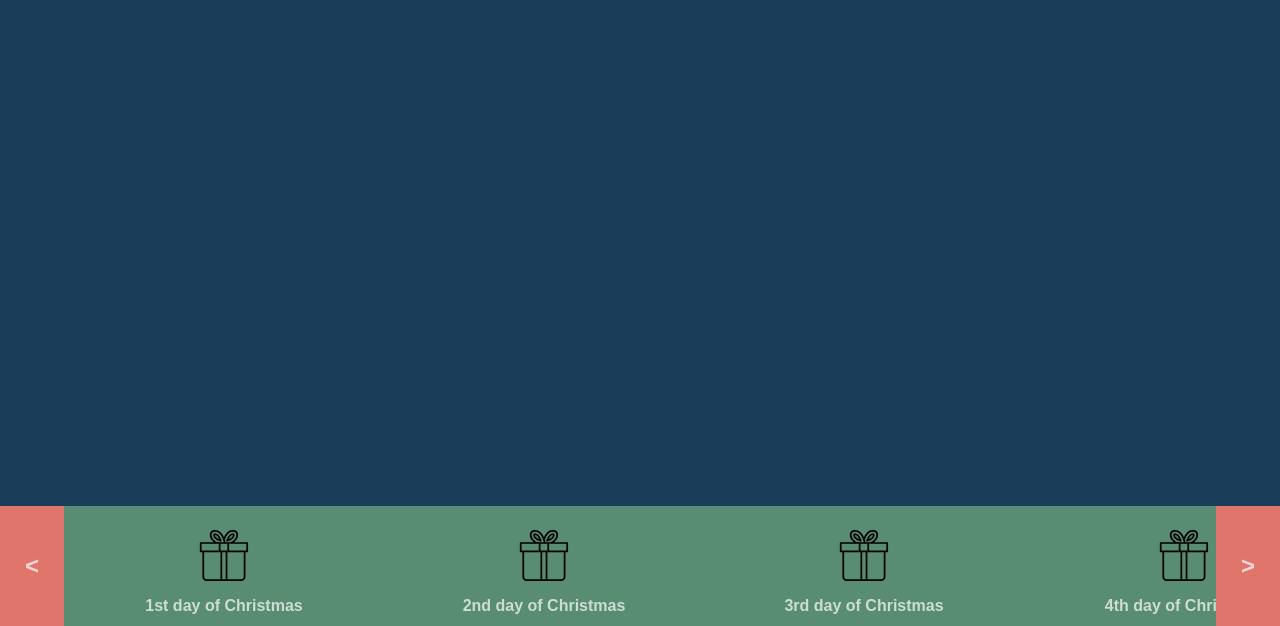
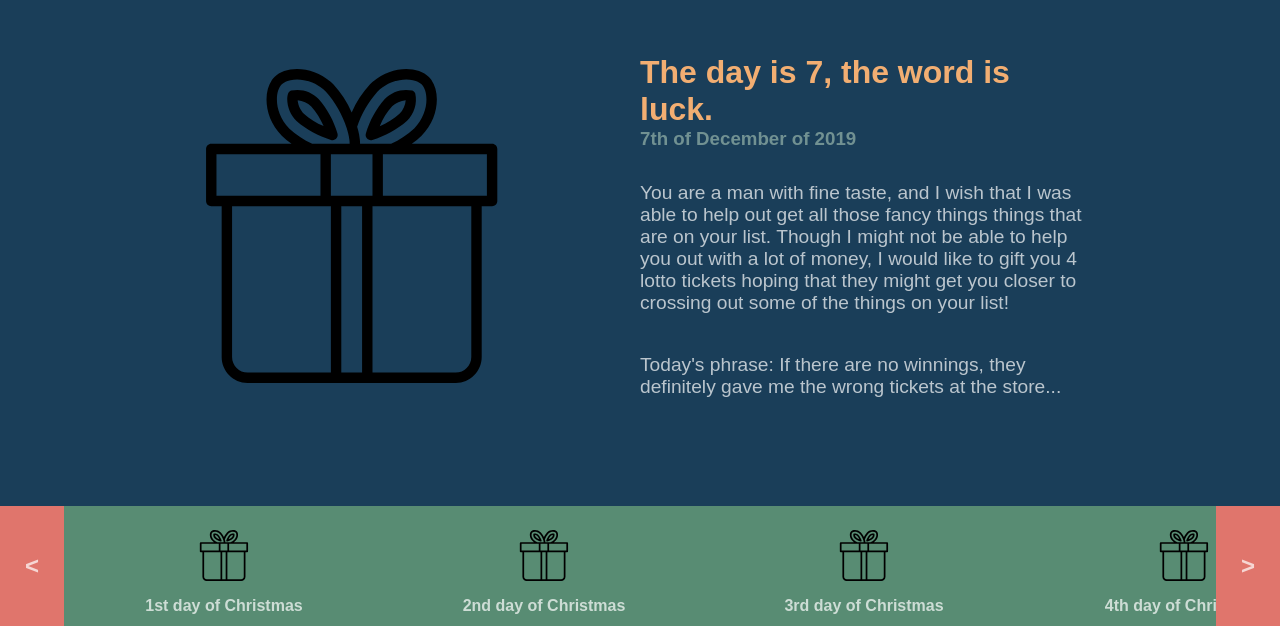
Before and after one commit to sebzuloaga/christmas-Calendar, a React (Create React App) app: page / in a window 1280 px wide. Shown: the part 174-800 px from the top of the page. Built offline with nearby package versions, Linux system fonts and the light colour scheme.

Commit message:
Creates static content and style for the day overview component

```diff
--- a/src/components/DayOverview.js
+++ b/src/components/DayOverview.js
@@ -1,9 +1,35 @@
 import React from 'react';
+import Gift from '../assets/gift.svg';
 
 function DayOverview() {
     return (
         <main>
-
+            <figure>
+                <figcaption className="noShow">
+                    <p><span>Hint:</span> We might not be rich, but we could be!</p>
+                </figcaption>
+                <img src={Gift} />
+            </figure>
+            <section>
+                <aside className ="noShow">
+                    <button>I want my gift!</button>
+                </aside>
+                <h1>The day is 7, the word is luck.</h1>
+                <h3>7th of December of 2019</h3>
+                <p>
+                    You are a man with fine taste, and I wish that I was able to help out
+                    get all those fancy things things that are on your list. Though I might
+                    not be able to help you out with a lot of money, I would like to gift
+                    you 4 lotto tickets hoping that they might get you closer to crossing out
+                    some of the things on your list!
+                </p>
+                <blockquote>
+                    <p className="phrase">
+                        <span>Today's phrase:</span> If there are no winnings, they definitely
+                        gave me the wrong tickets at the store...
+                    </p>
+                </blockquote>
+            </section>
         </main>
     )
 }
--- a/src/styles/_dayOverview.scss
+++ b/src/styles/_dayOverview.scss
@@ -1,5 +1,106 @@
 main{
     height: 75vh;
     width: 100vw;
+    display: flex;
+    color: white;
     background-color: $blue;
+    padding-top: 5vh;
+
+    figure{
+        width: 35%;
+        margin: 0 5% 0 10%;
+        display: flex;
+        flex-direction: column;
+        position: relative;
+
+        img{
+            width: 70%;
+            margin: auto;
+        }
+
+        figcaption{
+            width: 100%;
+            height: 100%;
+            padding: 5%;
+            display: flex;
+            flex-direction: column;
+            justify-content: center;
+            position: absolute;
+            backdrop-filter: blur(15px);
+            background-color: rgba(0,0,0,0.7);
+            text-align: center;
+
+            &.noShow{
+                display: none;
+
+                p{
+                    display: none;
+                }
+            }
+
+            p{
+                font-size: 2rem;
+            }
+
+            span{
+                display: block;
+                margin-bottom: 4vh;
+            }
+        }
+    }
+
+    section{
+        width: 35%;
+        margin: auto 0;
+        position: relative;
+
+        aside{
+            width: 100%;
+            height: 100%;
+            display: flex;
+            flex-direction: column;
+            justify-content: center;
+            align-items: center;
+            position: absolute;
+            text-align: center;
+
+            &.noShow{
+                display: none;
+
+                button{
+                    display: none;
+                }
+            }
+
+            button{
+                width: 70%;
+                padding: 1vh 0;
+                color: white;
+                background-color: $orange;
+                border: none;
+                border-radius: 5px;
+                font-size: 3rem;
+                text-align: center;
+            }
+        }
+
+        h1{
+            font-size: 2rem;
+            color: $orange;
+        }
+
+        h3{
+            margin: 0 0 4vh 0;
+            color: $grey;
+        }
+
+        p{
+            color: $transparentWhite;
+            font-size: 1.2rem;
+
+            &.phrase{
+                margin-top: 5vh;
+            }
+        }
+    }
 }
```
